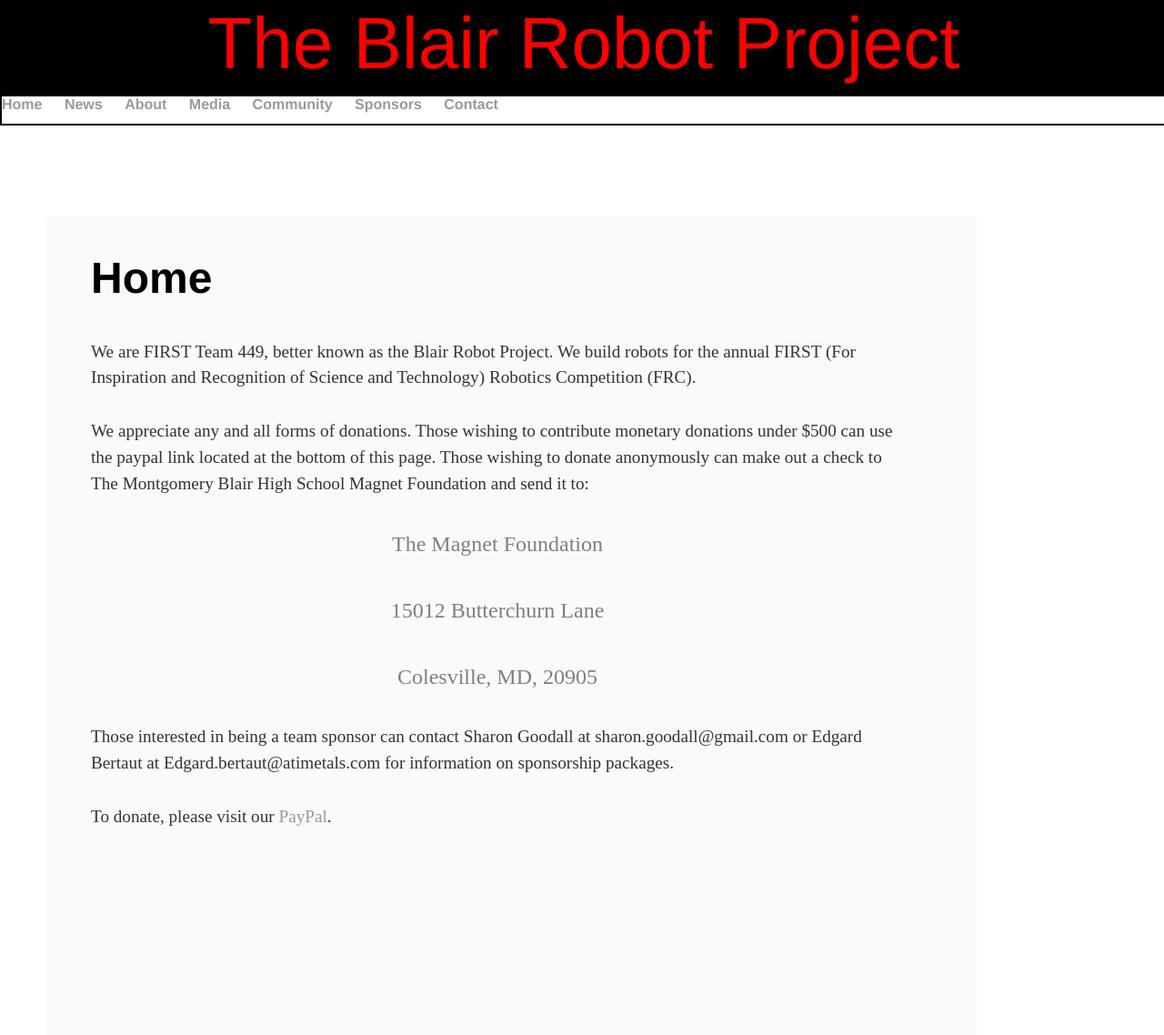
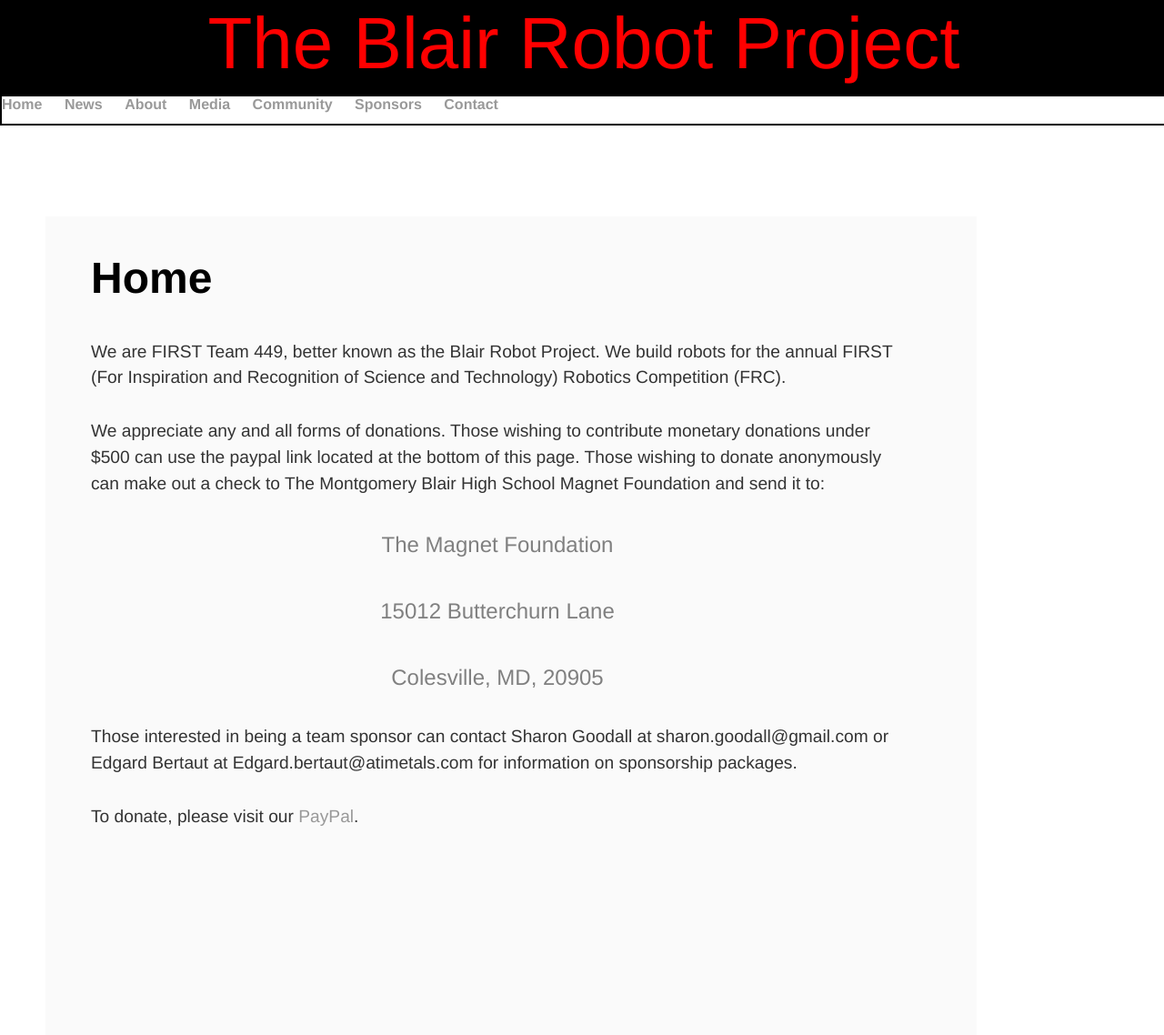
Before and after one commit to mouseythemouse/blair-robot-project.github.io, a Jekyll site: the page built from index.html, in a window 1280 px wide. Shown: the whole page at 91% size. Built offline with Jekyll 4.4.1, drawn with Linux system fonts in a browser that asks for light colours.

Commit message:
Update main.css

```diff
--- a/css/main.css
+++ b/css/main.css
@@ -92,7 +92,7 @@ p {
     margin-left: 50px;
     margin-right: 80px;
     height: 100%;
-    /*font-family: 'Helvetica', 'Arial', 'Sans-Serif';*/
+    font-family: 'Helvetica', 'Arial', 'Sans-Serif';
 }
 .donations p {
     text-align: center;
```
